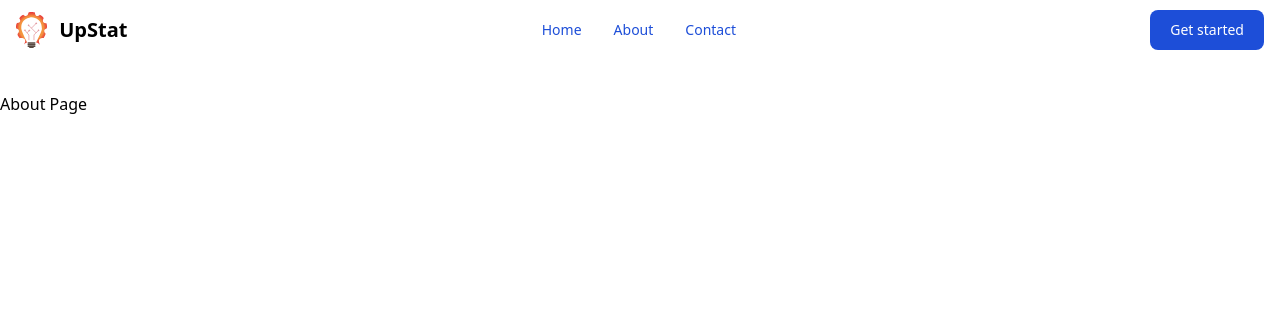
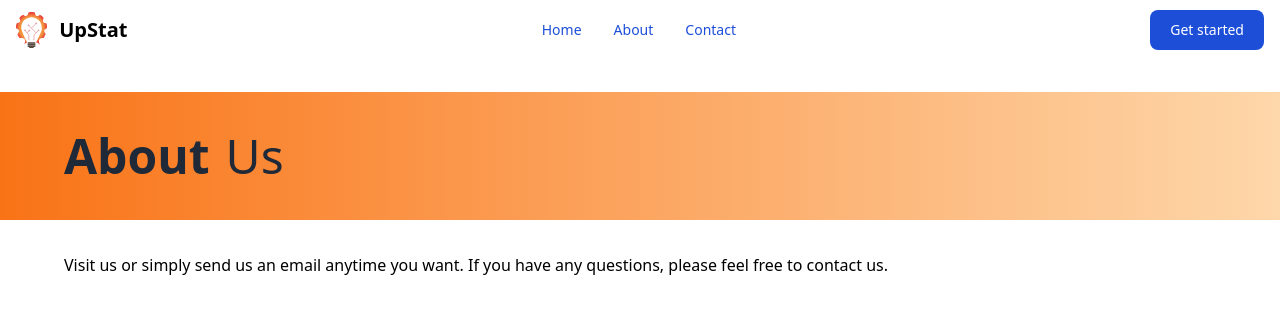
Before and after one commit to HrishikeshKarale/statConsultWebsite, a Nuxt app: page /about in a window 1280 px wide. Shown: the top 314 px of the page. Built offline with nearby package versions, Linux system fonts and the light colour scheme.

Commit message:
added about page to route

```diff
--- a/pages/about.vue
+++ b/pages/about.vue
@@ -1,7 +1,13 @@
 <template>
-  <div>
-    About Page
-  </div>
+	<article class="flex flex-col gap-8">
+			<h1 class="flex flex-row flex-nowrap items-center gap-4 h-32 px-16 font-medium leading-tight text-5xl m-0 text-gray-800 bg-gradient-to-r from-orange-500 to-orange-200"><span class="font-bold">About</span>Us</h1>
+			<p class="text-base font-light leading-relaxed mt-0 mb-4 px-16">
+				Visit us or simply send us an email anytime you want. If you have any questions, please feel free to contact us.
+			</p>
+
+			<section class="flex flex-row flex-nowrap  justify-start gap-16 px-16">
+			</section>
+	</article>
 </template>
 
 <script lang="ts">
```
